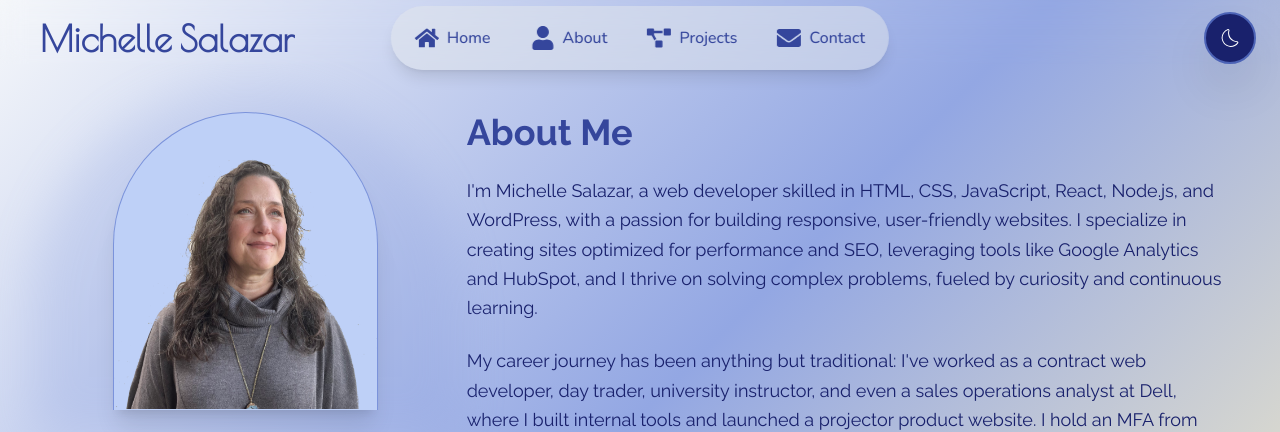
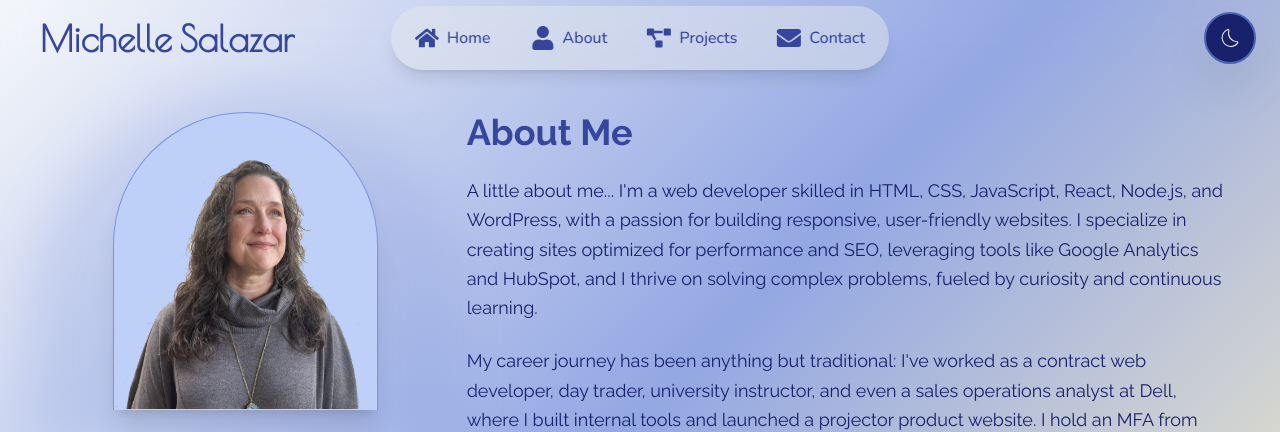
Before and after one commit to dataMichelle/portfolio2025, a React (Vite) app: page /about in a window 1280 px wide. Shown: the top 432 px of the page. Built offline with nearby package versions, Linux system fonts and the light colour scheme; the HTML template or start-up script is replaced by a standard one; a web font is replaced by a local one.

Commit message:
updated text

```diff
--- a/src/components/About.jsx
+++ b/src/components/About.jsx
@@ -48,7 +48,7 @@ const About = () => {
           </h1>
           {/* Introduction */}
           <p className="text-base sm:text-lg text-neutrals-900 dark:text-neutral-100 font-raleway leading-relaxed">
-            I'm Michelle Salazar, a web developer skilled in HTML, CSS,
+            A little about me... I'm a web developer skilled in HTML, CSS,
             JavaScript, React, Node.js, and WordPress, with a passion for
             building responsive, user-friendly websites. I specialize in
             creating sites optimized for performance and SEO, leveraging tools
```
